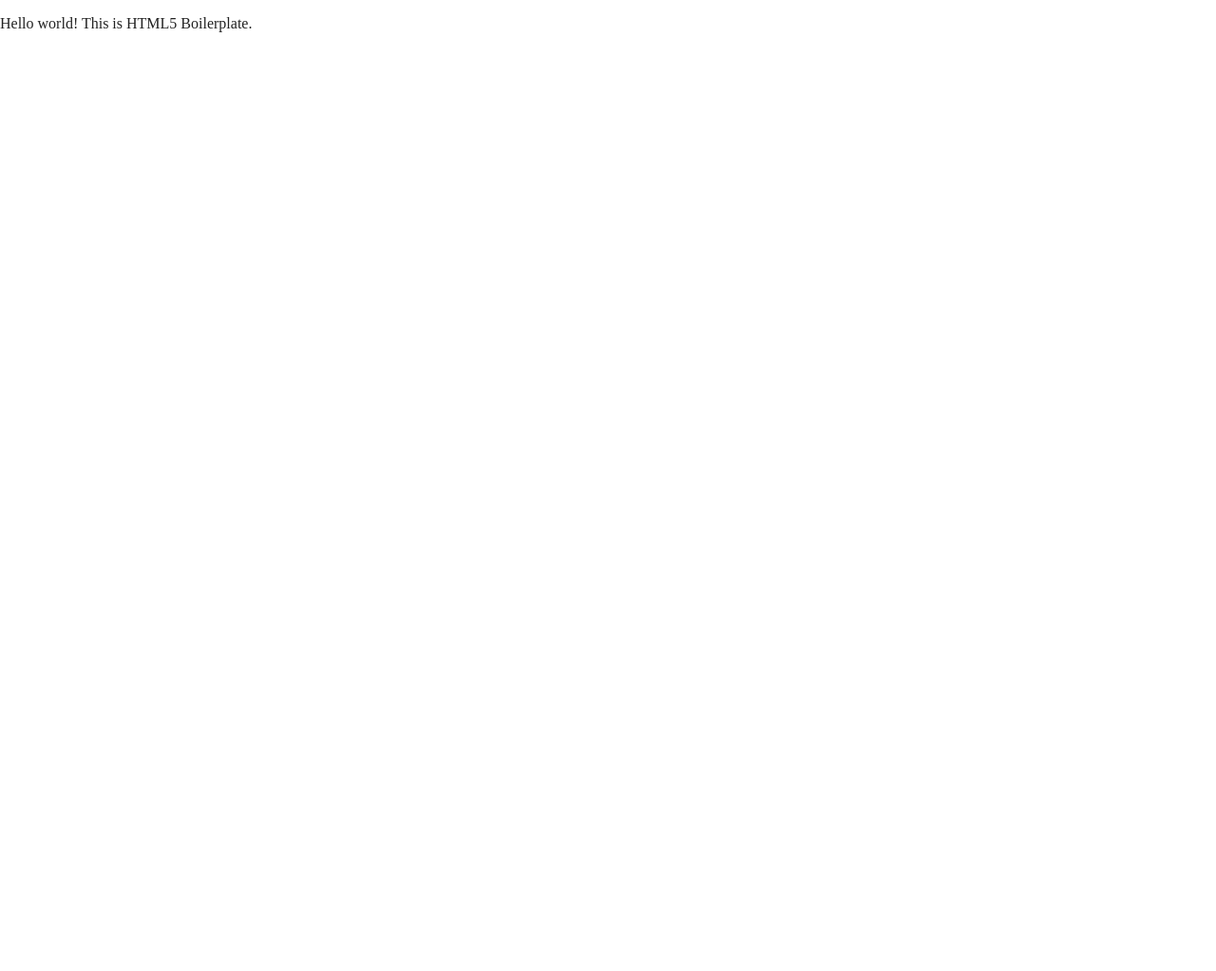
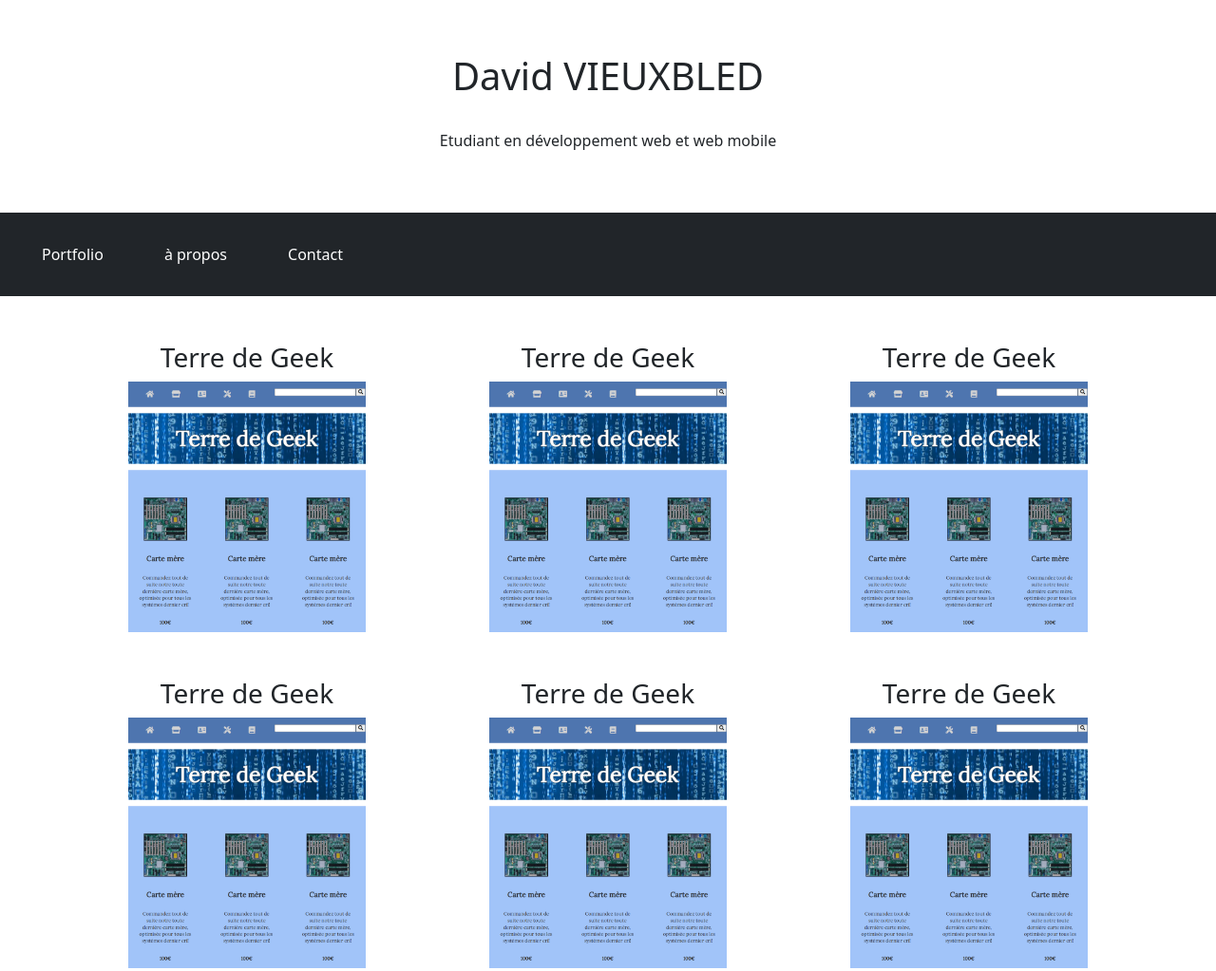
Before and after one commit to DavidVXBLD/Portfolio, a website built with Parcel: page index.html in a window 1280 px wide. Shown: the whole page at 95% size. Before the commit the page ends 800 px from the top, so only its background shows below. Built offline with nearby package versions, Linux system fonts and the light colour scheme.

Commit message:
second commit

```diff
--- a/css/main.css
+++ b/css/main.css
@@ -86,6 +86,11 @@
 /* ==========================================================================
    Author's custom styles
    ========================================================================== */
+
+  img {
+    height: 250px;
+    width: 250px;
+  }
 
 /* ==========================================================================
    Helper classes
--- a/index.html
+++ b/index.html
@@ -3,38 +3,92 @@
 
   <head>
     <meta charset="utf-8">
-  <title></title>
+    <title>Portfolio</title>
     <meta name="description" content="">
     <meta name="viewport" content="width=device-width, initial-scale=1">
-
-  <meta property="og:title" content="">
-  <meta property="og:type" content="">
-  <meta property="og:url" content="">
-  <meta property="og:image" content="">
 
     <link rel="manifest" href="site.webmanifest">
     <link rel="apple-touch-icon" href="icon.png">
     <!-- Place favicon.ico in the root directory -->
 
-  <link rel="stylesheet" href="css/normalize.css">
+    <link href="https://cdn.jsdelivr.net/npm/bootstrap@5.1.3/dist/css/bootstrap.min.css" rel="stylesheet" integrity="sha384-1BmE4kWBq78iYhFldvKuhfTAU6auU8tT94WrHftjDbrCEXSU1oBoqyl2QvZ6jIW3" crossorigin="anonymous">
     <link rel="stylesheet" href="css/main.css">
 
     <meta name="theme-color" content="#fafafa">
   </head>
 
   <body>
+    <!-- ###############################################   HEADER   ###################################################### -->
+    <header class="text-center py-5">
+      <section class="container">
+        <h1 class="headerTitle my-2">David VIEUXBLED</h1>
+        <p class="headerText pt-4">Etudiant en développement web et web mobile</p>
+      </section>
+    </header>
+    <!-- ###############################################    NAV   ###################################################### -->
+    <nav class="navbar navbar-expand-lg navbar-light bg-dark py-4 mb-5">
+      <div class="container-fluid">
+        <button class="navbar-toggler bg-white" type="button" data-bs-toggle="collapse" data-bs-target="#navbarSupportedContent" aria-controls="navbarSupportedContent" aria-expanded="false" aria-label="Toggle navigation">
+          <span class="navbar-toggler-icon"></span>
+        </button>
+        <div class="collapse navbar-collapse" id="navbarSupportedContent">
+          <ul class="navbar-nav me-auto mb-2 mb-lg-0">
+            <li class="nav-item mx-4">
+              <a class="nav-link text-white" href="index.html">Portfolio</a>
+            </li>
+            <li class="nav-item mx-4">
+              <a class="nav-link text-white" href="#">à propos</a>
+            </li>
+            <li class="nav-item mx-4">
+              <a class="nav-link text-white" href="#">Contact</a>
+            </li>
+          </ul>
+        </div>
+      </div>
+    </nav>
+    <!-- ###############################################    MAIN   ###################################################### -->
+    <main class="container">
+      <div class="row" id="main">
+        <div class=" col col-4 text-center mb-5">
+          <h3>Terre de Geek</h3>
+          <img class="img-fluid" src="img/screen_TDG.png" alt="">
+        </div>
+        <div class=" col col-4 text-center mb-5">
+          <h3>Terre de Geek</h3>
+          <img class="img-fluid" src="img/screen_TDG.png" alt="">
+        </div>
+        <div class=" col col-4 text-center mb-5">
+          <h3>Terre de Geek</h3>
+          <img class="img-fluid" src="img/screen_TDG.png" alt="">
+        </div>
+        <div class=" col col-4 text-center mb-5">
+          <h3>Terre de Geek</h3>
+          <img class="img-fluid" src="img/screen_TDG.png" alt="">
+        </div>
+        <div class=" col col-4 text-center mb-5">
+          <h3>Terre de Geek</h3>
+          <img class="img-fluid" src="img/screen_TDG.png" alt="">
+        </div>
+        <div class=" col col-4 text-center mb-5">
+          <h3>Terre de Geek</h3>
+          <img class="img-fluid" src="img/screen_TDG.png" alt="">
+        </div>
+      </div>
+    </main>
+    <!-- ###############################################   FOOTER   ###################################################### -->
+    <footer>
 
-  <!-- Add your site or application content here -->
-  <p>Hello world! This is HTML5 Boilerplate.</p>
+
+
+    </footer>
+    <!-- ###############################################   SCRIPTS   ###################################################### -->
     <script src="js/vendor/modernizr-3.11.2.min.js"></script>
     <script src="js/plugins.js"></script>
+    <script src="https://cdn.jsdelivr.net/npm/bootstrap@5.1.3/dist/js/bootstrap.bundle.min.js" integrity="sha384-ka7Sk0Gln4gmtz2MlQnikT1wXgYsOg+OMhuP+IlRH9sENBO0LRn5q+8nbTov4+1p" crossorigin="anonymous"></script>
     <script src="js/main.js"></script>
 
     <!-- Google Analytics: change UA-XXXXX-Y to be your site's ID. -->
-  <script>
-    window.ga = function () { ga.q.push(arguments) }; ga.q = []; ga.l = +new Date;
-    ga('create', 'UA-XXXXX-Y', 'auto'); ga('set', 'anonymizeIp', true); ga('set', 'transport', 'beacon'); ga('send', 'pageview')
-  </script>
+    <script>window.ga = function () { ga.q.push(arguments) }; ga.q = []; ga.l = +new Date; ga('create', 'UA-XXXXX-Y', 'auto'); ga('set', 'anonymizeIp', true); ga('set', 'transport', 'beacon'); ga('send', 'pageview')</script>
     <script src="https://www.google-analytics.com/analytics.js" async></script>
   </body>
 
--- a/js/main.js
+++ b/js/main.js
@@ -0,0 +1 @@
+// document.getElementById("main").innerHTML = '<div class=" col col-4 text-center mb-5"><h3>Terre de Geek</h3><img class="img-fluid" src="img/screen_TDG.png" alt=""></div><div class=" col col-4 text-center mb-5"><h3>Terre de Geek</h3><img class="img-fluid" src="img/screen_TDG.png" alt=""></div><div class=" col col-4 text-center mb-5"><h3>Terre de Geek</h3><img class="img-fluid" src="img/screen_TDG.png" alt=""></div><div class=" col col-4 text-center mb-5"><h3>Terre de Geek</h3><img class="img-fluid" src="img/screen_TDG.png" alt=""></div><div class=" col col-4 text-center mb-5"><h3>Terre de Geek</h3><img class="img-fluid" src="img/screen_TDG.png" alt=""></div><div class=" col col-4 text-center mb-5"><h3>Terre de Geek</h3><img class="img-fluid" src="img/screen_TDG.png" alt=""></div>';
```
Also changed, not shown: img/screen_TDG.png (added), zCodeKeeper.html (added). Lines whose indentation alone changed are shown as unchanged.
